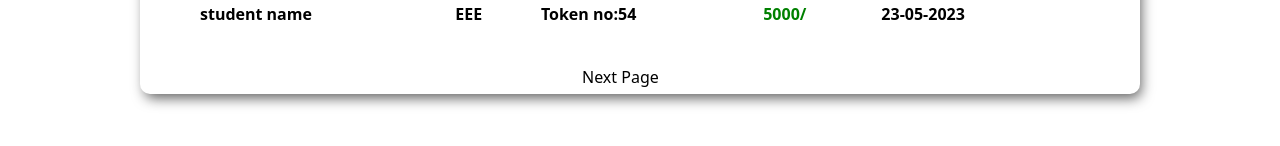
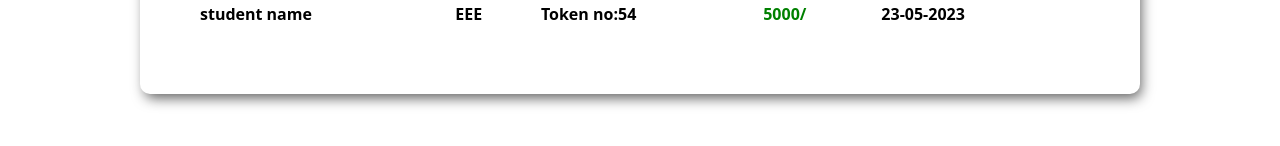
Before and after one commit to Geemonpy/paymentwebsite, a plain HTML site: page index.html in a window 1280 px wide. Shown: the part 436-582 px from the top of the page. Drawn offline with nearby package versions, Linux system fonts and the light colour scheme.

Commit message:
Update index.html

```diff
--- a/index.html
+++ b/index.html
@@ -72,7 +72,7 @@
 
 
     </div>
-    <a href="contactus.html">Next Page</a>
+
 
 
 
```
